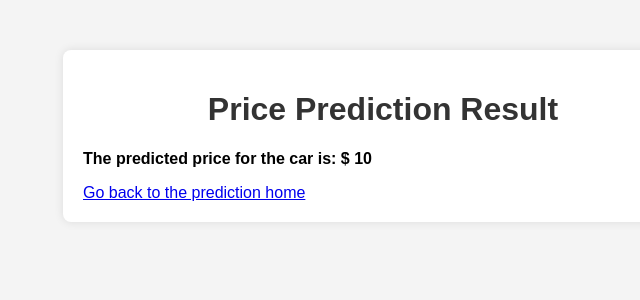
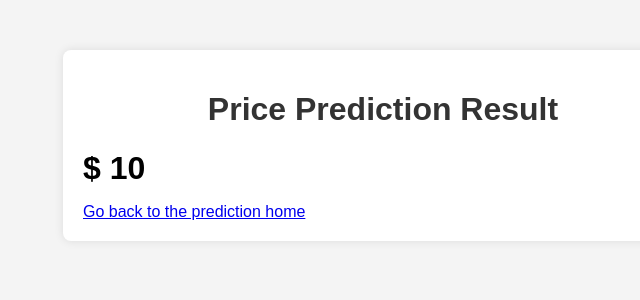
Before and after one commit to scottsam/Australia_car_prediction, a Flask app: template templates/prediction.html in a window 1280 px wide. Shown: the top 300 px of the page, without its empty margins (257-897 px from the left). Run offline with Flask 3, Linux system fonts and the light colour scheme; the template is opened without the code that fills it: most values are stand-ins (such as "Sample title", 1, 10 or a date in 2020); parts of the project's set-up code (start-up, migrations or seed data) failed here and were passed over.

Commit message:
adjusted style.css

```diff
--- a/static/style.css
+++ b/static/style.css
@@ -49,7 +49,7 @@ button {
     color: #fff;
     padding: 10px;
     border: none;
-    border-radius: 4px;
+    border-radius: 10px;
     cursor: pointer;
     font-size: 16px;
 }
@@ -57,3 +57,10 @@ button {
 button:hover {
     background-color: #0056b3;
 }
+
+span {
+    font-size: xx-large;
+    font-weight: 900;
+    text-align: center;
+
+}
--- a/templates/prediction.html
+++ b/templates/prediction.html
@@ -11,7 +11,7 @@
 <body>
     <div class="container">
         <h1>Price Prediction Result</h1>
-        <p><b>The predicted price for the car is: $ {{ predicted_price }}</b></p>
+        <p class="p1"><b><span> $ {{ predicted_price }}</b></span> </p>
         <a href="/">Go back to the prediction home</a>
     </div>
 </body>
```
